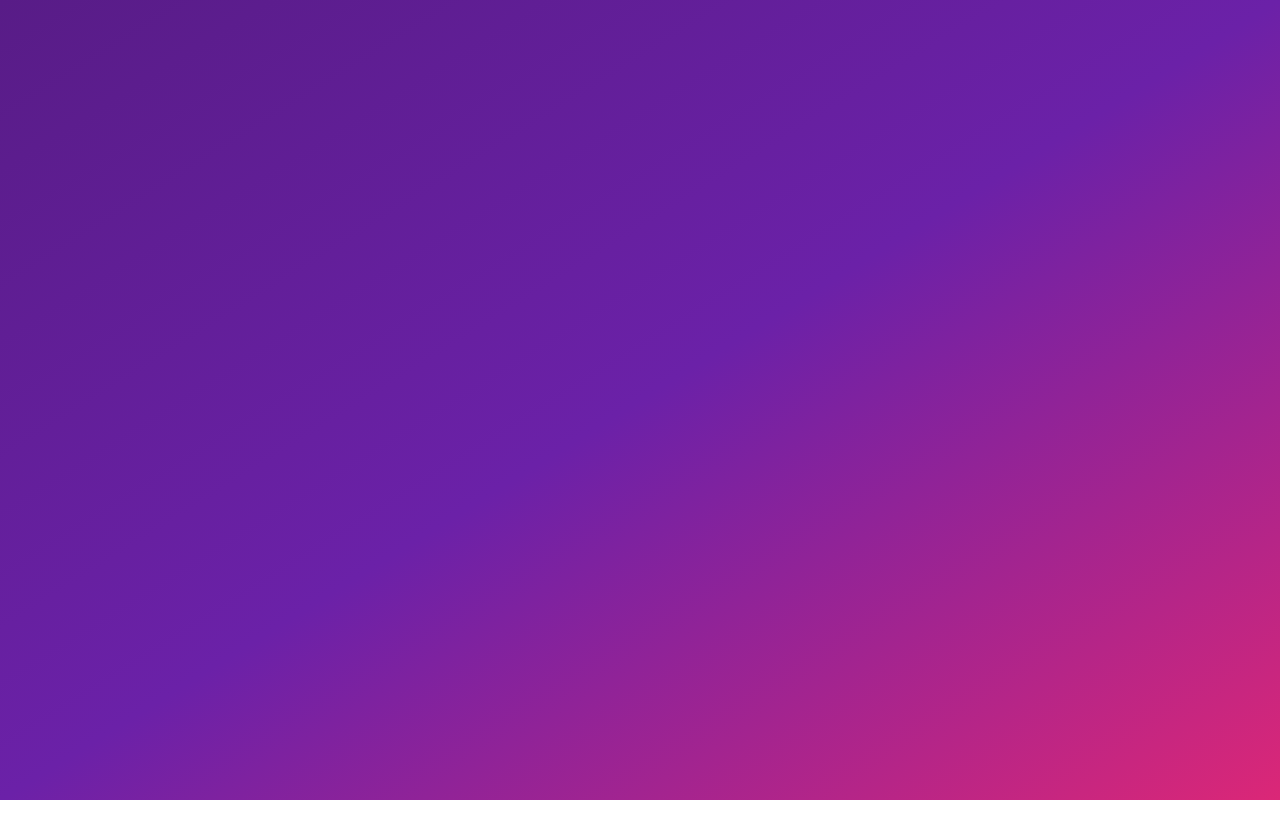
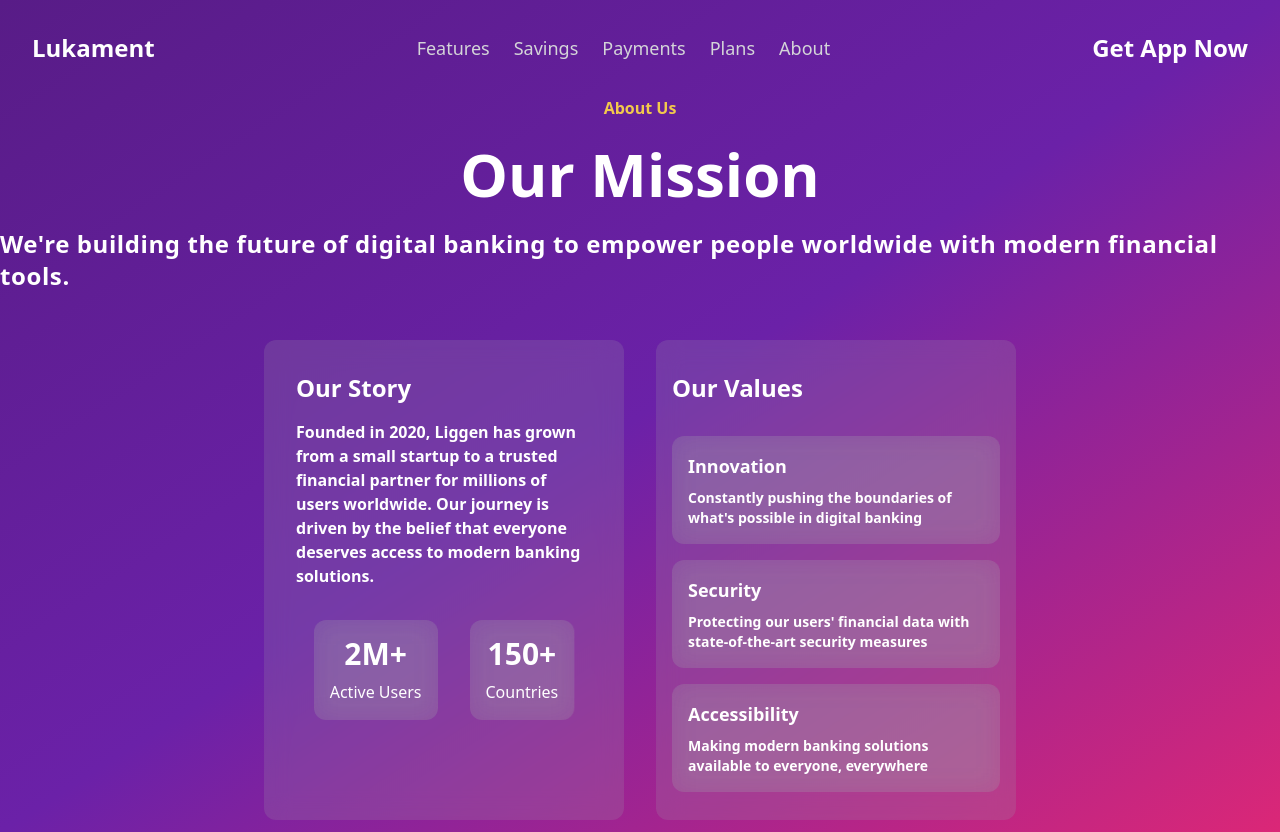
Before and after one commit to americanlucas/Lukament, a React (Vite) app: page /about in a window 1280 px wide. Before the commit this address had no page. Before the commit the page ends 800 px from the top, so only its background shows below. Built offline with nearby package versions, Linux system fonts and the light colour scheme.

Commit message:
About Page

```diff
--- a/index.html
+++ b/index.html
@@ -6,7 +6,7 @@
     <meta name="viewport" content="width=device-width, initial-scale=1.0" />
     <title>Lukament</title>
   </head>
-  <body class="h-screen">
+  <body >
     <div id="root"></div>
     <script type="module" src="/src/main.tsx"></script>
   </body>
--- a/src/App.tsx
+++ b/src/App.tsx
@@ -2,6 +2,7 @@ import { Home } from "@/pages/Home"
 import { Features } from "@/pages/Features";
 import { Savings } from "@/pages/Savings";
 import { Plans } from "@/pages/Plans";
+import { About } from "@/pages/About";
 import { BrowserRouter as Router, Routes, Route } from "react-router-dom";
 
 const App: React.FC = () => {
@@ -13,6 +14,7 @@ const App: React.FC = () => {
           <Route path="features" element={<Features />}/>
           <Route path="savings" element={<Savings />}/>
           <Route path="plans" element={<Plans />}/>
+          <Route path="about" element={<About />}/>
         </Routes>
       </Router>
     </>
--- /dev/null
+++ b/src/components/About/Main/index.tsx
@@ -0,0 +1,54 @@
+
+
+export const Main = () => {
+    return(
+        <>
+            <main>
+                <div className="flex flex-col items-center align-center justify-center my-8">
+                    <div className="font-semibold text-[#F2C94C]">
+                        <p>About Us</p>
+                    </div>
+                    <div className="flex flex-1 text-6xl font-bold text-white max-w-xl text-center m-6">
+                        <h1 >Our Mission</h1>
+                    </div>
+                    <div className="text-white font-semibold text-2xl tracking-wide space-y-8">
+                        <h3>We're building the future of digital banking to empower people worldwide with modern financial tools.</h3>
+                    </div>
+                </div>
+                <div className="flex flex-row items-center align-center justify-center space-x-8 my-12">
+                    <div className="w-[360px] bg-zinc-400 rounded-xl py-8 px-8 bg-clip-padding backdrop-filter backdrop-blur-md bg-opacity-20 h-[480px]">
+                        <h1 className="text-2xl font-bold text-white mb-4">Our Story</h1>
+                        <p className="text-white font-semibold mb-4">Founded in 2020, Liggen has grown from a small startup to a trusted financial partner for millions of users worldwide. Our journey is driven by the belief that everyone deserves access to modern banking solutions.</p>
+                        <div className="flex flex-row justify-center space-x-8 mt-8">
+                            <div className="flex flex-col items-center text-white bg-zinc-400 rounded-xl p-4 bg-clip-padding backdrop-filter backdrop-blur-md bg-opacity-20 h-fit">
+                                <h1 className="text-3xl font-bold mb-2">2M+</h1>
+                                <p>Active Users</p>
+                            </div>
+                            <div className="flex flex-col items-center text-white bg-zinc-400 rounded-xl p-4 bg-clip-padding backdrop-filter backdrop-blur-md bg-opacity-20 h-fit">
+                                <h2 className="text-3xl font-bold mb-2">150+</h2>
+                                <p>Countries</p>
+                            </div>
+                        </div>
+                    </div>
+                    <div className="w-[360px] bg-zinc-400 rounded-xl p-4 bg-clip-padding backdrop-filter backdrop-blur-md bg-opacity-20 h-[480px]">
+                        <h2 className="text-2xl font-bold text-white my-4">Our Values</h2>
+                        <div className="mt-8">
+                            <div className=" text-white bg-zinc-400 rounded-xl p-4 bg-clip-padding backdrop-filter backdrop-blur-md bg-opacity-20 h-fit mb-4 space-y-2">
+                                <h2 className="font-bold text-lg">Innovation</h2>
+                                <p className="text-sm font-semibold">Constantly pushing the boundaries of what's possible in digital banking</p>
+                            </div>
+                            <div className=" text-white bg-zinc-400 rounded-xl p-4 bg-clip-padding backdrop-filter backdrop-blur-md bg-opacity-20 h-fit mb-4 space-y-2">
+                                <h2 className="font-bold text-lg">Security</h2>
+                                <p className="text-sm font-semibold">Protecting our users' financial data with state-of-the-art security measures</p>
+                            </div>
+                            <div className=" text-white bg-zinc-400 rounded-xl p-4 bg-clip-padding backdrop-filter backdrop-blur-md bg-opacity-20 h-fit mb-4 space-y-2">
+                                <h2 className="font-bold text-lg">Accessibility</h2>
+                                <p className="text-sm font-semibold">Making modern banking solutions available to everyone, everywhere</p>
+                            </div>
+                        </div>
+                    </div>
+                </div>
+            </main>
+        </>
+    )
+}
--- a/src/components/Savings/index.tsx
+++ b/src/components/Savings/index.tsx
@@ -1,3 +1,4 @@
+import { Progress } from "../ui/progress"
 import { Button } from "../ui/button"
 
 const Glassmorphism = ({ children }: { children: React.ReactNode }) => {
@@ -25,22 +26,22 @@ export const Main = () => {
                         </div>
                     </div>
                 </div>
-                <div className="flex flex-row items-center align-center justify-center space-x-8">
+                <div className="flex flex-row items-center align-center justify-center space-x-8 mb-10">
                     <Glassmorphism>
                         <h1 className="text-xl text-white font-bold">Saving Goals</h1>
                         <div className="flex flex-col my-2 w-80 bg-zinc-400 rounded-xl py-4 px-6 bg-clip-padding backdrop-filter backdrop-blur-md bg-opacity-20 h-fit">
                             <div className="flex flex-row justify-between text-white">
                                 <h2>Vacation Fund</h2>
-                                <p>79%</p>
+                                <p>{38 + '%'}</p>
                             </div>
-                            <p className="text-white">*progress bar*</p>
+                            <Progress className="mt-4 bg-zinc-400 text-slate-200" value={38}/>
                         </div>
                         <div className="flex flex-col my-2 w-120 bg-zinc-400 rounded-xl py-4 px-6 bg-clip-padding backdrop-filter backdrop-blur-md bg-opacity-20 h-fit">
                             <div className="flex flex-row justify-between text-white">
                                 <h2>Emergency Fund</h2>
-                                <p>79%</p>
+                                <p>{61 + '%' }</p>
                             </div>
-                            <p className="text-white">*progress bar*</p>
+                            <Progress className="mt-4 bg-zinc-400 text-slate-200" value={61}/>
                         </div>
                     </Glassmorphism>
                     <Glassmorphism>
--- /dev/null
+++ b/src/components/ui/progress.tsx
@@ -0,0 +1,26 @@
+import * as React from "react"
+import * as ProgressPrimitive from "@radix-ui/react-progress"
+
+import { cn } from "@/lib/utils"
+
+const Progress = React.forwardRef<
+  React.ElementRef<typeof ProgressPrimitive.Root>,
+  React.ComponentPropsWithoutRef<typeof ProgressPrimitive.Root>
+>(({ className, value, ...props }, ref) => (
+  <ProgressPrimitive.Root
+    ref={ref}
+    className={cn(
+      "relative h-2 w-full overflow-hidden rounded-full bg-primary/20",
+      className
+    )}
+    {...props}
+  >
+    <ProgressPrimitive.Indicator
+      className="h-full w-full flex-1 bg-zinc-200 transition-all"
+      style={{ transform: `translateX(-${100 - (value || 0)}%)` }}
+    />
+  </ProgressPrimitive.Root>
+))
+Progress.displayName = ProgressPrimitive.Root.displayName
+
+export { Progress }
--- a/src/index.css
+++ b/src/index.css
@@ -63,7 +63,8 @@
   body {
     @apply
       bg-gradient-to-br from-purple-900 via-purple-800 to-pink-600;
-      overflow-y: hidden;
+      min-height: 100vh;
+      min-width: 100vw;
+      overflow-x: hidden;
   }
-
 }
--- /dev/null
+++ b/src/pages/About/index.tsx
@@ -0,0 +1,16 @@
+import { Main } from "@/components/About/Main"
+import { Header } from "@/components/skeleton/Header"
+
+
+export const About = () => {
+    return (
+        <>
+            <div>
+                <Header/>
+            </div>
+            <div>
+                <Main/>
+            </div>
+        </>
+    )
+}
```
Also changed, not shown: 1 other file (tests, documents, lock files or other folders).
